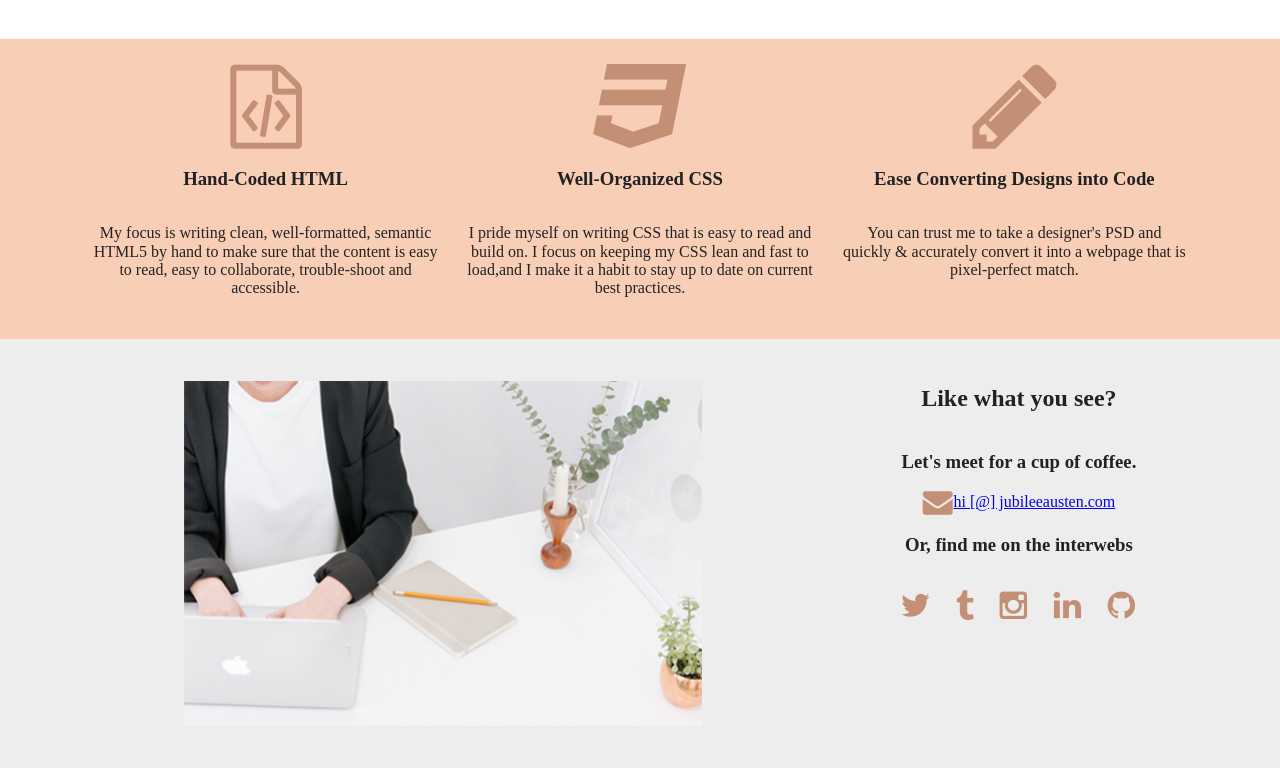
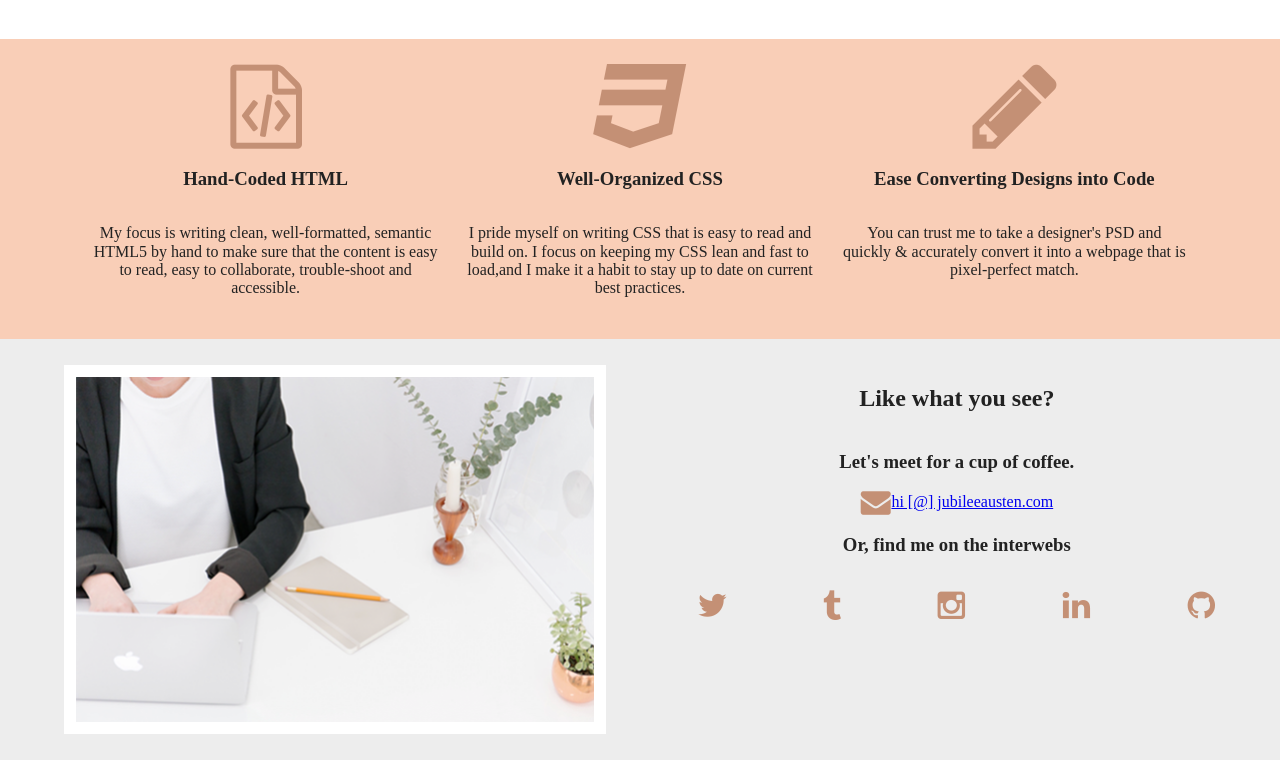
Before and after one commit to K-Zimny/Austen-responsive, a website built with Parcel: page index.html in a window 1280 px wide. Shown: the part 905-1673 px from the top of the page. Built offline with nearby package versions, Linux system fonts and the light colour scheme.

Commit message:
Fixed footer format styles

```diff
--- a/css/main.css
+++ b/css/main.css
@@ -97,6 +97,9 @@ textarea {
   margin: auto;
 }
 
+figure {
+  margin: 0;
+}
 
 /********* Mobile  styles  **********/
 
@@ -213,6 +216,7 @@ footer .content {
   display: flex;
   flex-flow: column;
   align-items: center;
+  width: 100%;
 }
 
 footer figure {
@@ -364,20 +368,22 @@ footer li {
 
   /*** contact  section styles  ***/
 
+
   footer .contact {
     display: flex;
     flex-flow: row wrap;
-    justify-content: space-around;
+    justify-content: space-between;
+
   }
   footer figure {
     display: flex;
-    width: 45%;
+    border: 12px solid #ffffff;    width: 45%;
   }
   footer figure img {
     width: 100%;
   }
 
-  footer content {
+  footer .content {
     width: 45%;
   }
 
```
